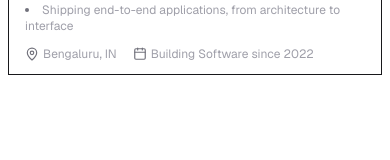
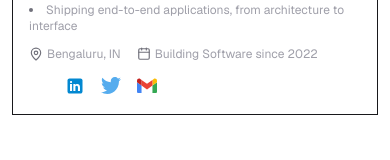
Before and after one commit to anurag-prajapati34/Portfolio, a Next.js app: page / in a window 390 px wide. Shown: the part 418-578 px from the top of the page. Built offline with nearby package versions, Linux system fonts and the light colour scheme.

Commit message:
refactor : responsiveness

```diff
--- a/app/page.tsx
+++ b/app/page.tsx
@@ -12,7 +12,7 @@ export default function Home() {
     <div className="w-full flex h-full relative">
 
       <div className="w-1/4 lg:block hidden"> <LeftSidebar /> </div>
-      <div className="flex-1 flex flex-col min-w-0 overflow-y-auto px-2 pb-2 gap-4">
+      <div className="flex-1 flex flex-col min-w-0 overflow-y-auto lg:px-2 px-3 pb-2 gap-4">
         <Profile />
         <Experience />
         <Projects />
--- a/components/Profile.tsx
+++ b/components/Profile.tsx
@@ -1,8 +1,26 @@
-import { Images } from "@/public";
-import { BadgeCheck, Calendar, MapPin } from "lucide-react";
+import { Icons, Images } from "@/public";
+import { BadgeCheck, Calendar, FileText, MapPin } from "lucide-react";
 import Image from "next/image";
 
 export default function Profile() {
+
+
+    type LinkItem = {
+        label: string;
+        href: string;
+        icon: React.ElementType;
+        external?: boolean;
+    };
+
+    const links: LinkItem[] = [
+        { label: "GitHub", href: "https://github.com/anurag-prajapati34", icon: Icons.githublightIcon, },
+        { label: "LinkedIn", href: "https://www.linkedin.com/in/anurag-prajapati34/", icon: Icons.linkedinIcon, },
+        { label: "X / Twitter", href: "https://x.com/anurag_x34", icon: Icons.twitterIcon, },
+        // { label: "Medium", href: "https://medium.com/@anurag-prajapati", icon: Icons.mediumIcon, },
+        { label: "Email", href: "mailto:prajapatianurag73240@gmail.com", icon: Icons.gmailIcon, },
+
+    ];
+
     return (
         <div className="w-full text-white font-sans text-start">
             {/* Banner */}
@@ -62,7 +80,35 @@ export default function Profile() {
                         <span>Building Software since 2022</span>
                     </div>
                 </div>
+
+                {/*contacts section*/}
+                <div className="w-full flex items-center gap-4 mt-2 lg:hidden">
+                    {links.map(({ label, href, icon: Icon, external }) => (
+                        <a
+                            key={label}
+                            href={href}
+                            target={external ? "_blank" : undefined}
+                            rel={external ? "noopener noreferrer" : undefined}
+                            className="group flex items-center gap-2.5 py-1.5 text-zinc-500 hover:text-white transition-colors"
+                        >
+                            <Image src={Icon as string} alt={label} width={20} height={20} className="object-contain" />
+                        </a>
+                    ))}
+
+
+                    <a
+                        href="https://drive.google.com/file/d/1Zhse2FAuJFg10ilWlfV11aHXqfc9GTfq/view"
+                        target="_blank"
+                        rel="noopener noreferrer"
+                        className="flex items-center justify-center gap-2 border-b  text-sm font-semibold text-white transition-colors"
+                    >
+                        Resume
+                        <FileText className="w-3.5 h-3.5" />
+                    </a>
+                </div>
             </div>
+
+
         </div>
     );
 }
```
